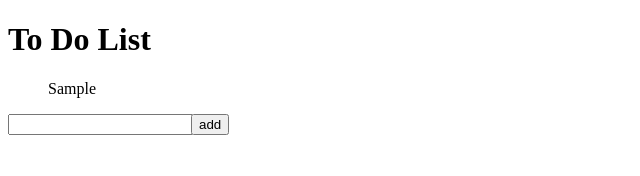
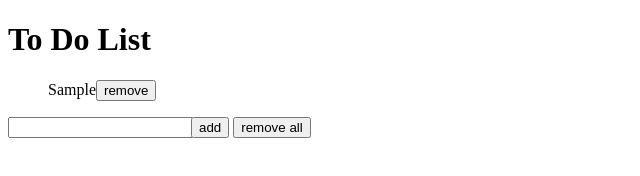
Before and after one commit to rhkfb1113/TodoList, a plain HTML site: page index.html in a window 1280 px wide. Both pictures are taken after typing "Sample" into the empty fields and a click on the button "add". Shown: the whole page, without its empty margins (0-640 px from the left). Drawn offline with Linux system fonts and the light colour scheme.

Commit message:
Add files via upload

```diff
--- a/index.html
+++ b/index.html
@@ -13,6 +13,7 @@
     <form class="toDoForm" onsubmit="return false">
       <input id="inputForm" type="text" onkeyup="enterkey()" />
       <input id="button" type="button"  value="add" onclick="addList()" />
+      <input id="removeAllbutton" type="button" value="remove all" onclick="removeAll()" />
     </form>
     <script src="index.js"></script>
   </body>
--- a/index.js
+++ b/index.js
@@ -2,8 +2,11 @@ function addList() {
   const toDoForm = document.querySelector(".toDoForm");
   const toDoInput = toDoForm.querySelector("input").value;
   const node = document.createElement("li");
+  const removeButton = document.createElement("button");
   const textnode = document.createTextNode(toDoInput);
+
   node.appendChild(textnode);
+  node.appendChild(removeButton).innerHTML = "remove";
   node.onclick = function() {
     if (this.style.textDecoration == "line-through") {
       this.style.textDecoration = "none";
@@ -11,12 +14,19 @@ function addList() {
       this.style.textDecoration = "line-through";
     }
   };
+  removeButton.onclick = function() {
+    this.parentElement.remove(this);
+  };
   document.getElementById("myList").appendChild(node);
   document.getElementById("inputForm").value = null;
 }
 
 function enterkey() {
-  if(window.event.keyCode == 13) {
+  if (window.event.keyCode == 13) {
     addList();
   }
 }
+
+function removeAll() {
+  document.getElementById("myList").innerHTML = "";
+}
```
